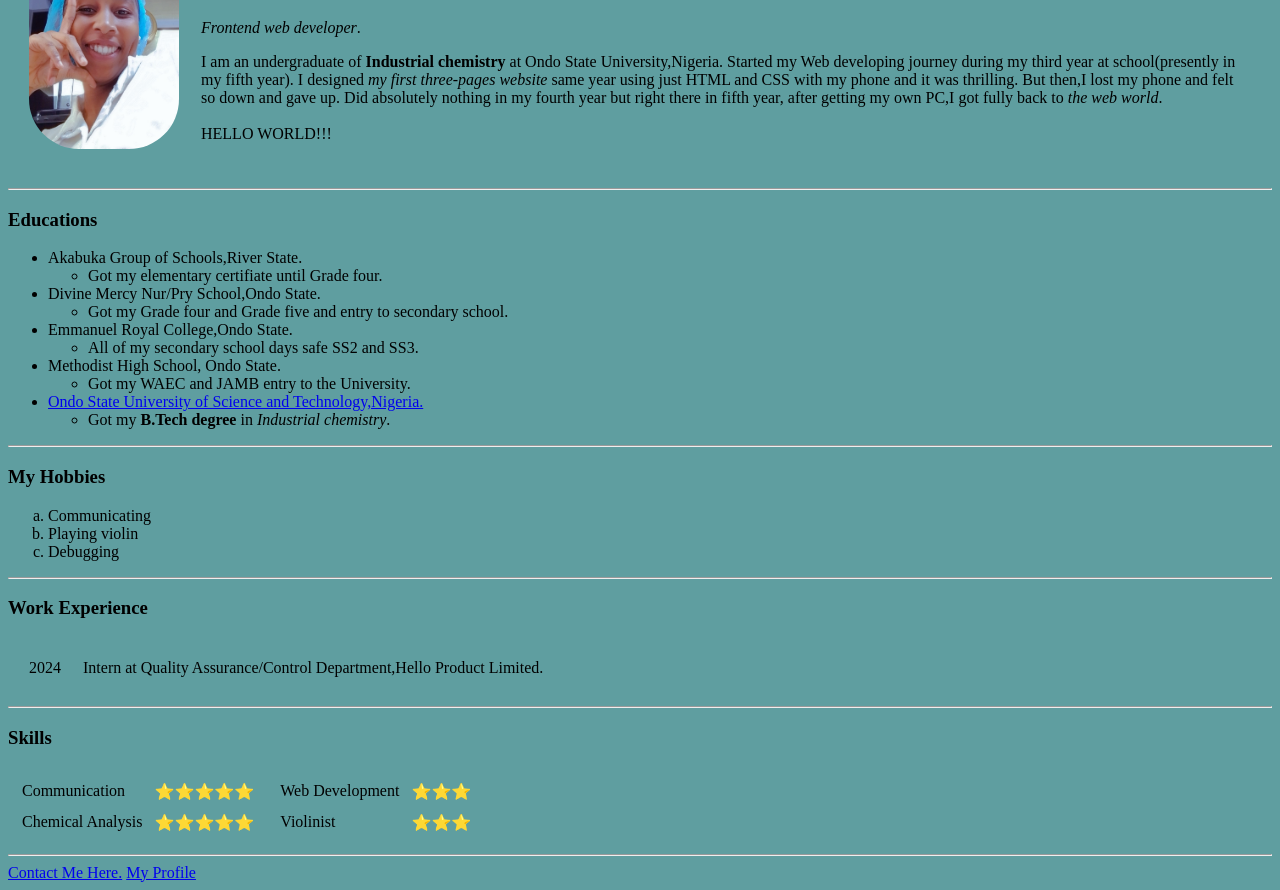
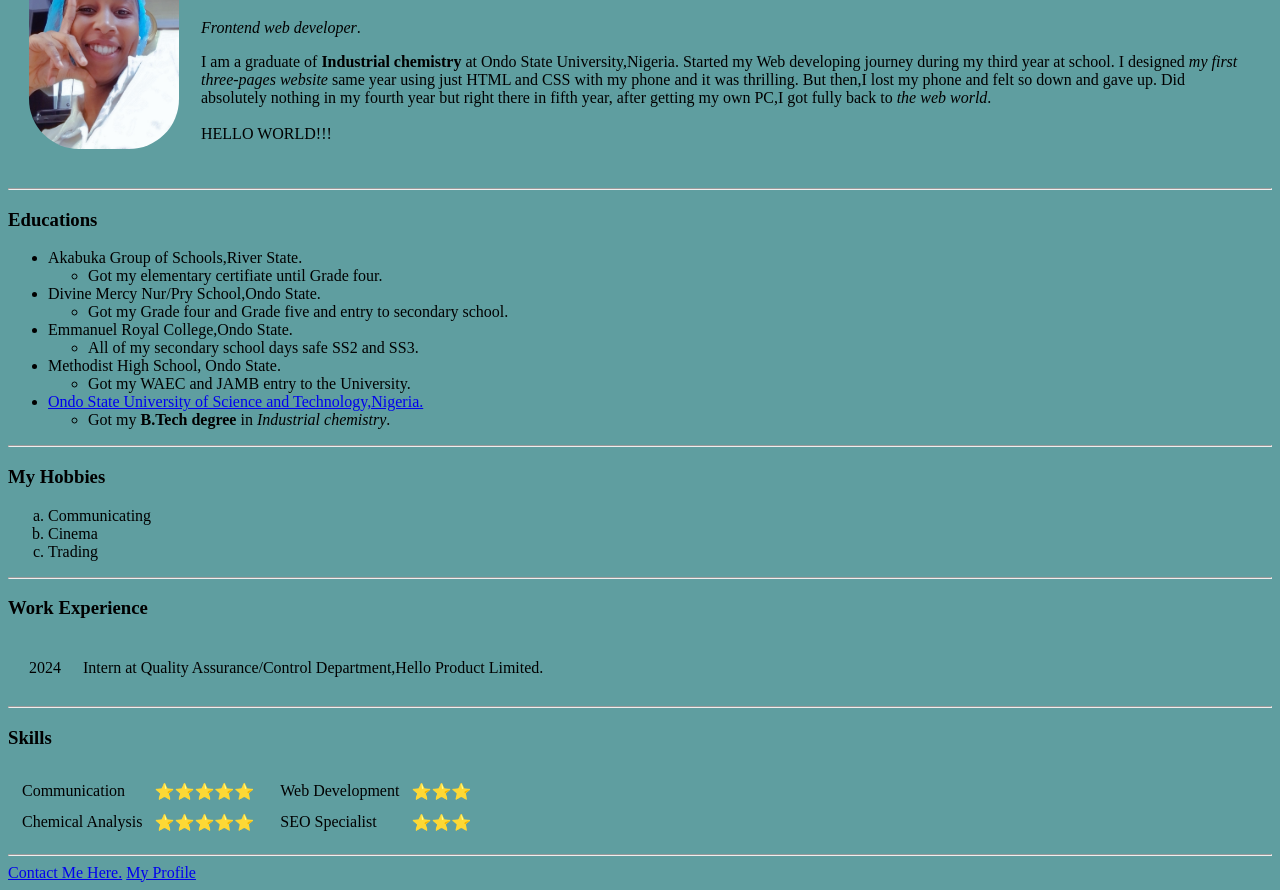
Before and after one commit to Calloh/CV, a plain HTML site: page index.html in a window 1280 px wide. Shown: the part 90-980 px from the top of the page. Drawn offline with Linux system fonts and the light colour scheme.

Commit message:
Update index.html

```diff
--- a/index.html
+++ b/index.html
@@ -17,8 +17,8 @@
          <td>
             <h1>Adedayo Marvelous</h1>
             <p><em>Frontend web developer</em>.</p>
-            <p>I am an undergraduate of <strong> Industrial chemistry </strong> at Ondo State University,Nigeria.
-            Started my Web developing journey during my third year at school(presently in my fifth year).
+            <p>I am a graduate of <strong> Industrial chemistry </strong> at Ondo State University,Nigeria.
+            Started my Web developing journey during my third year at school.
 
             I designed <em> my first three-pages website </em> same year using just HTML and CSS with my phone
             and it was thrilling.
@@ -56,8 +56,8 @@
  <h3>My Hobbies</h3>
  <ol type="a">
    <li>Communicating</li>
-   <li>Playing violin</li>
-   <li>Debugging</li>
+   <li>Cinema</li>
+   <li>Trading</li>
 
  </ol>
  <!-- attribute called START can also be used in ol -->
@@ -95,7 +95,7 @@
              <td>⭐⭐⭐</td>
           </tr>
           <tr>
-             <td>Violinist</td>
+             <td>SEO Specialist</td>
              <td>⭐⭐⭐</td>
           </tr>
        </table>
@@ -108,4 +108,5 @@
  <!-- anchor tag has an attribute called DOWNLOAD that is used to download file directly from the linked page.-->
  <a href="contact.html">Contact Me Here.</a>   <a href="#" id="profile">My Profile </a>
 </body>
+
 </html>
```
